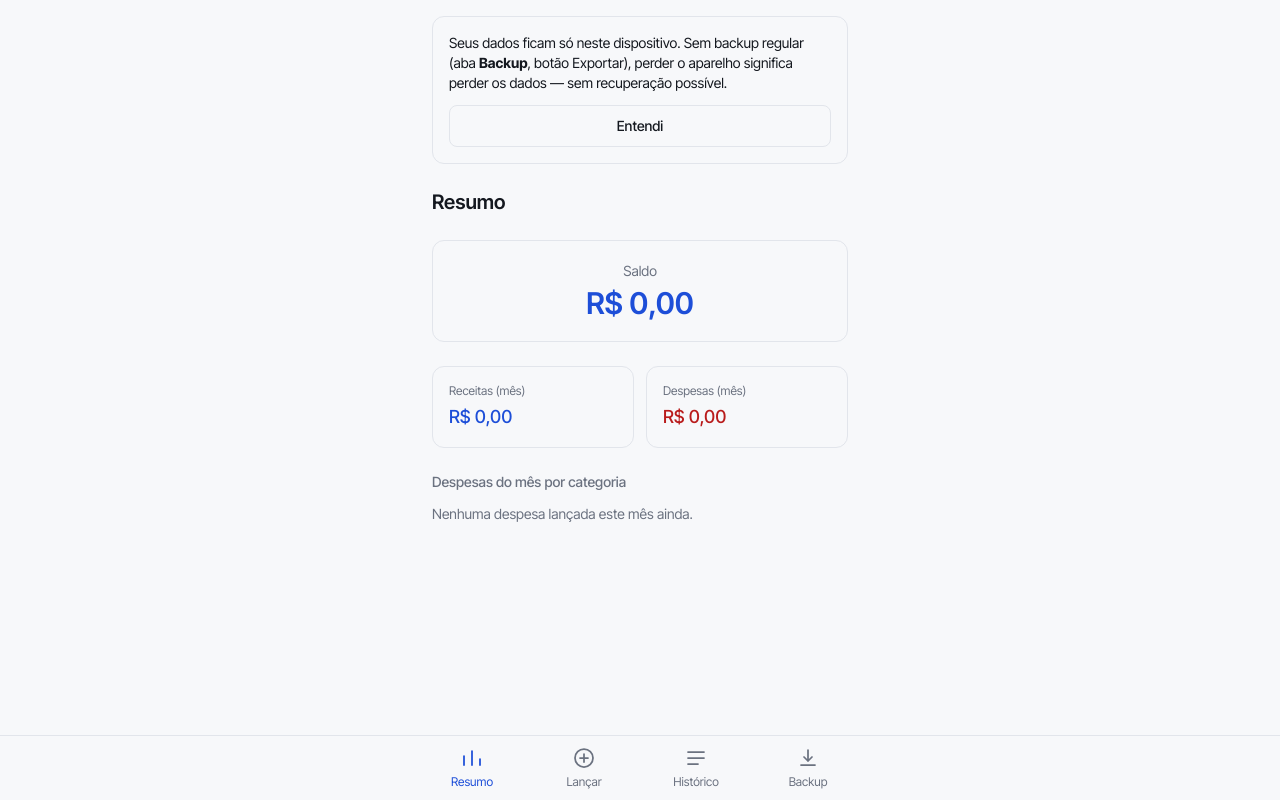
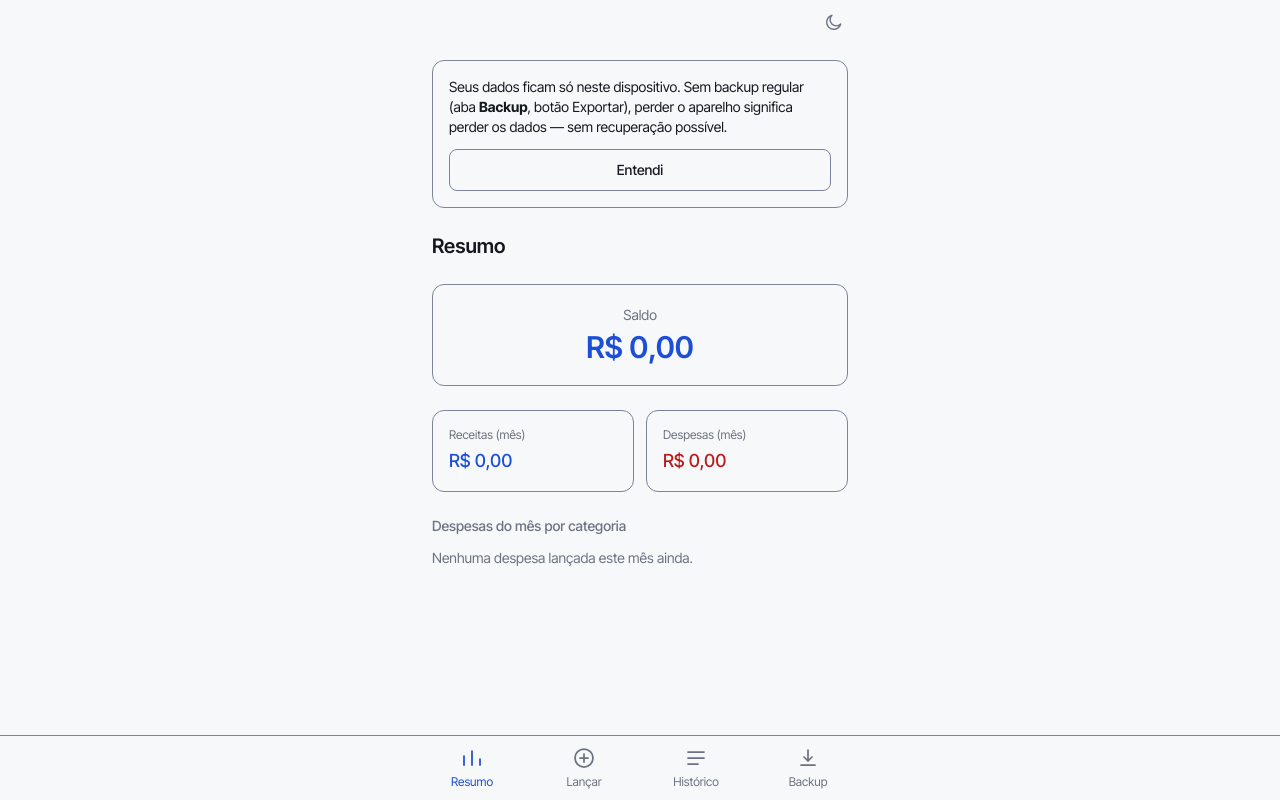
Before and after one commit to pedrohassen/no-azul, a React (Vite) app: page / in a window 1280 px wide. Built offline with nearby package versions, Linux system fonts and the light colour scheme.

Commit message:
feat: adiciona dark mode (toggle, persistência e anti-flash)

```diff
--- a/index.html
+++ b/index.html
@@ -6,10 +6,22 @@
     <link rel="apple-touch-icon" href="/icons/icon-192.png" />
     <meta name="viewport" content="width=device-width, initial-scale=1.0, viewport-fit=cover" />
     <meta name="color-scheme" content="light dark" />
-    <meta name="theme-color" content="#1d4ed8" />
+    <meta name="theme-color" media="(prefers-color-scheme: light)" content="#f7f8fa" />
+    <meta name="theme-color" media="(prefers-color-scheme: dark)" content="#0f1420" />
     <link rel="preload" href="/fonts/inter-tight-latin.woff2" as="font" type="font/woff2" crossorigin />
     <title>No Azul</title>
     <meta name="description" content="Controle pessoal de receitas e despesas — sem backend, dados só no seu aparelho, funciona offline. Projeto conceito de Pedro Hasse Niemczewski." />
+
+    <script>
+      // Aplica o tema antes do render pra não piscar (FOUC).
+      ;(function () {
+        try {
+          var t = localStorage.getItem('no-azul:tema')
+          var escuro = t ? t === 'dark' : window.matchMedia('(prefers-color-scheme: dark)').matches
+          if (escuro) document.documentElement.classList.add('dark')
+        } catch (e) {}
+      })()
+    </script>
   </head>
   <body>
     <div id="root"></div>
--- a/src/App.tsx
+++ b/src/App.tsx
@@ -2,6 +2,7 @@ import { useState } from 'react'
 import { AvisoPrimeiroUso } from './components/AvisoPrimeiroUso'
 import { BottomNav } from './components/BottomNav'
 import { LembreteBackup } from './components/LembreteBackup'
+import { TemaToggle } from './components/TemaToggle'
 import { categoriasPadrao } from './data/categorias'
 import {
   inicializarCategoriasPadrao,
@@ -41,6 +42,13 @@ export default function App() {
 
   return (
     <>
+      <div
+        className="mx-auto flex max-w-md justify-end px-2"
+        style={{ paddingTop: 'env(safe-area-inset-top)' }}
+      >
+        <TemaToggle />
+      </div>
+
       <AvisoPrimeiroUso />
       {mostrarLembreteBackup ? (
         <LembreteBackup aoIrParaBackup={() => irPara('backup')} />
--- a/src/components/Icones.tsx
+++ b/src/components/Icones.tsx
@@ -48,3 +48,20 @@ export function IconeBackup({ className }: IconeProps) {
     </svg>
   )
 }
+
+export function IconeSol({ className }: IconeProps) {
+  return (
+    <svg {...base} className={className} aria-hidden="true">
+      <circle cx="12" cy="12" r="4" />
+      <path d="M12 2v2M12 20v2M4.93 4.93l1.41 1.41M17.66 17.66l1.41 1.41M2 12h2M20 12h2M4.93 19.07l1.41-1.41M17.66 6.34l1.41-1.41" />
+    </svg>
+  )
+}
+
+export function IconeLua({ className }: IconeProps) {
+  return (
+    <svg {...base} className={className} aria-hidden="true">
+      <path d="M20 14.5A8.5 8.5 0 1 1 9.5 4a7 7 0 0 0 10.5 10.5Z" />
+    </svg>
+  )
+}
--- /dev/null
+++ b/src/components/TemaToggle.tsx
@@ -0,0 +1,36 @@
+import { useEffect, useState } from 'react'
+import { aplicarTema, temaInicial, type Tema } from '../lib/tema'
+import { IconeLua, IconeSol } from './Icones'
+
+/**
+ * Botão de alternar tema — entra na barra superior (ver `App.tsx`), no fluxo normal
+ * da página, não sobreposto ao conteúdo. Alvo de toque 44×44 (acessibilidade).
+ * `useEffect` aqui é o único jeito de aplicar o tema depois de uma troca do usuário —
+ * o valor inicial já vem certo de `temaInicial()` (o anti-FOUC no `index.html` cuida
+ * do primeiro paint).
+ */
+export function TemaToggle() {
+  const [tema, setTema] = useState<Tema>(temaInicial)
+
+  useEffect(() => {
+    aplicarTema(tema)
+  }, [tema])
+
+  const alternar = () => setTema((t) => (t === 'dark' ? 'light' : 'dark'))
+  const alvo = tema === 'dark' ? 'claro' : 'escuro'
+
+  return (
+    <button
+      type="button"
+      onClick={alternar}
+      aria-label={`Ativar tema ${alvo}`}
+      className="flex h-11 w-11 items-center justify-center rounded-full text-muted transition-colors hover:text-ink"
+    >
+      {tema === 'dark' ? (
+        <IconeSol className="h-5 w-5" />
+      ) : (
+        <IconeLua className="h-5 w-5" />
+      )}
+    </button>
+  )
+}
--- /dev/null
+++ b/src/lib/tema.ts
@@ -0,0 +1,38 @@
+/**
+ * Mesmo padrão do portfólio: classe `.dark` no `<html>`, persistida no `localStorage`,
+ * com fallback pra preferência do sistema. O anti-FOUC (aplicar antes do primeiro
+ * render) fica num script inline no `index.html`, não aqui.
+ */
+
+export type Tema = 'light' | 'dark'
+
+const CHAVE = 'no-azul:tema'
+
+/** Tema salvo por quem usa, ou a preferência do sistema, ou claro. */
+export function temaInicial(): Tema {
+  try {
+    const salvo = localStorage.getItem(CHAVE)
+    if (salvo === 'light' || salvo === 'dark') return salvo
+  } catch {
+    // localStorage indisponível (modo privado etc.) — segue no fallback.
+  }
+
+  if (
+    typeof window !== 'undefined' &&
+    window.matchMedia('(prefers-color-scheme: dark)').matches
+  ) {
+    return 'dark'
+  }
+
+  return 'light'
+}
+
+/** Aplica a classe `.dark` no `<html>` e persiste a escolha. */
+export function aplicarTema(tema: Tema): void {
+  document.documentElement.classList.toggle('dark', tema === 'dark')
+  try {
+    localStorage.setItem(CHAVE, tema)
+  } catch {
+    // sem persistência — a escolha vale só nesta sessão.
+  }
+}
--- a/src/styles/index.css
+++ b/src/styles/index.css
@@ -2,7 +2,7 @@
 @import 'tailwindcss';
 @import './theme.css';
 
-/* Dark mode acionado pela classe `.dark` no <html> (toggle entra depois na Fase 4). */
+/* Dark mode acionado pela classe `.dark` no <html> (toggle em `TemaToggle`). */
 @custom-variant dark (&:where(.dark, .dark *));
 
 @layer base {
--- a/src/styles/theme.css
+++ b/src/styles/theme.css
@@ -7,16 +7,18 @@
  */
 
 :root {
-  /* Reativo à classe .dark — evita que o navegador tematize controles nativos
-     (select, input date, scrollbar) pela preferência do SO, ignorando o tema real
-     da página. Hoje sempre "light" (toggle ainda não existe, ver Fase 4), mas já
-     evita o bug mesmo com o SO do celular em modo escuro. */
+  /* Reativo à classe .dark (ver `lib/tema.ts` + `TemaToggle`) — evita que o
+     navegador tematize controles nativos (select, input date, scrollbar) pela
+     preferência do SO, ignorando o tema real da página. */
   color-scheme: light;
 
   --paper: #f7f8fa;
   --ink: #14181f;
   --muted: #6b7280;
-  --line: #e2e5eb;
+  /* 3.5:1 contra --paper — cumpre o mínimo de 3:1 do WCAG 1.4.11 pra contorno de
+     componente de UI (botão "contorno", input, chip). O tom anterior (#e2e5eb)
+     media 1.19:1, quase invisível. */
+  --line: #7c8499;
   --azul: #1d4ed8;
   --vermelho: #b91c1c;
   --contraste: #ffffff;
@@ -28,7 +30,8 @@
   --paper: #0f1420;
   --ink: #e8ebf1;
   --muted: #8b93a3;
-  --line: #232a3a;
+  /* Mesmo motivo do :root — 3.7:1 contra --paper, cumpre o 3:1 do WCAG 1.4.11. */
+  --line: #647089;
   --azul: #5b8cff;
   --vermelho: #f87171;
   --contraste: #0f1420;
```
